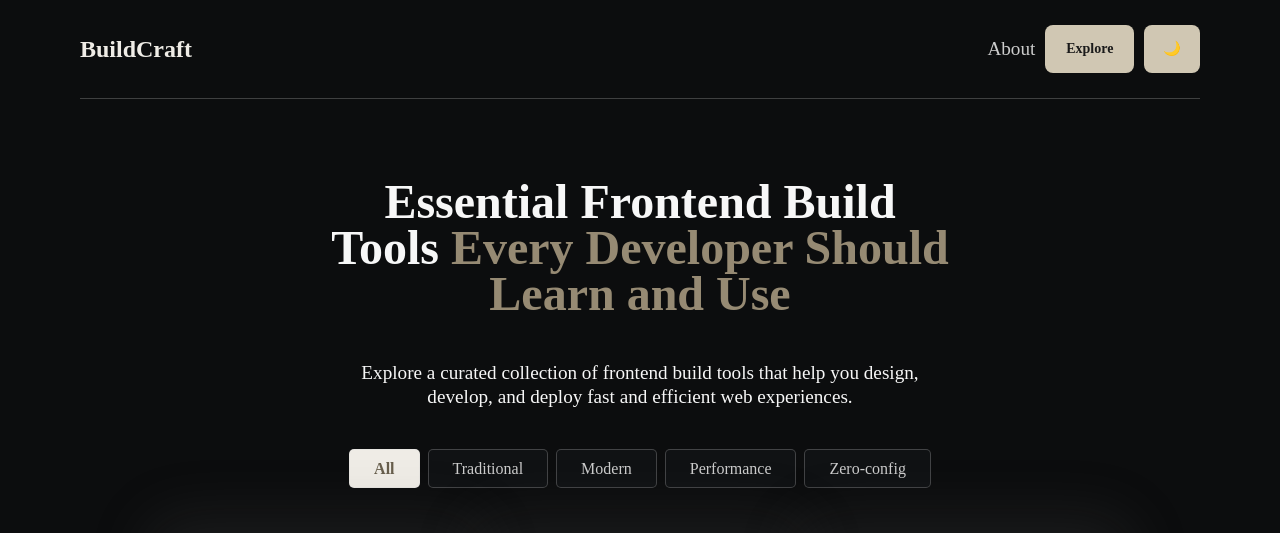
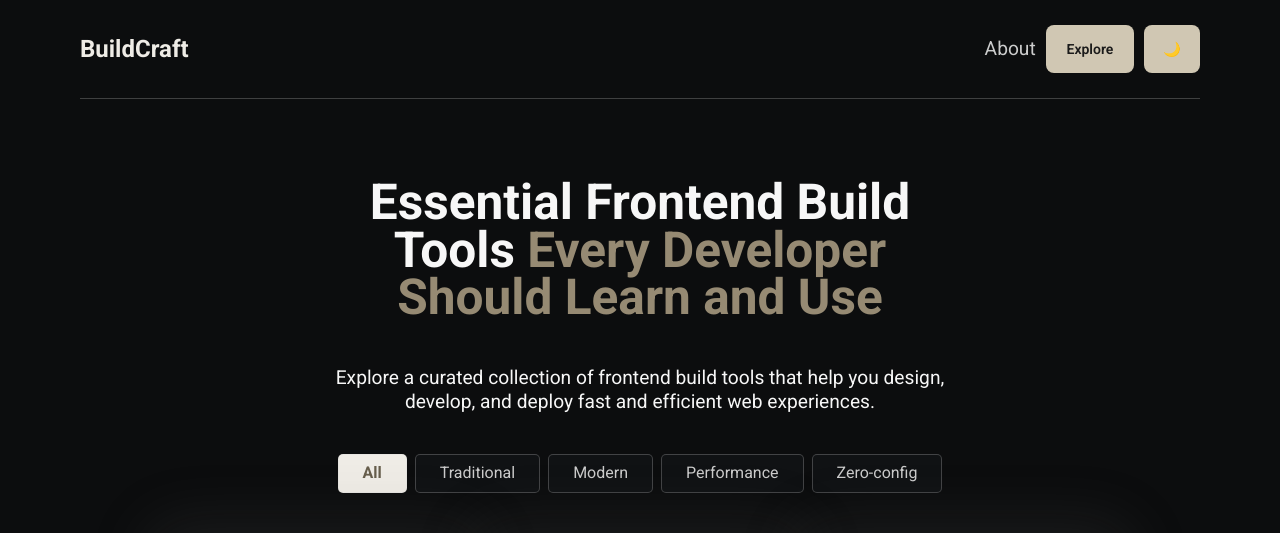
Before and after one commit to iamernesto14/buildTools-showcase, a website built with webpack: page src/index.html in a window 1280 px wide. Shown: the top 533 px of the page. Built offline with nearby package versions, Linux system fonts and the light colour scheme.

Commit message:
add font family and style to the app

```diff
--- a/src/styles/_base.scss
+++ b/src/styles/_base.scss
@@ -33,6 +33,7 @@ html {
 
 /* Body defaults */
 body {
+  font-family: 'Roboto', sans-serif;
   min-height: 100vh;
   text-rendering: optimizeSpeed;
   line-height: $line-height-base;
--- a/src/styles/_variable.scss
+++ b/src/styles/_variable.scss
@@ -1,3 +1,5 @@
+// Variables for the project
+@import url('https://fonts.googleapis.com/css2?family=Roboto:ital,wght@0,100..900;1,100..900&display=swap');
 // Colors
 $transparent: transparent;
 $bg: #0c0d0e;
--- a/src/styles/main.scss
+++ b/src/styles/main.scss
@@ -346,8 +346,7 @@ body.light-theme {
   }
 
   .hero .hero__headline {
-    font-size: 3rem;
-    max-width: 26ch;
+    font-size: 3.1rem;
   }
 }
 
```
